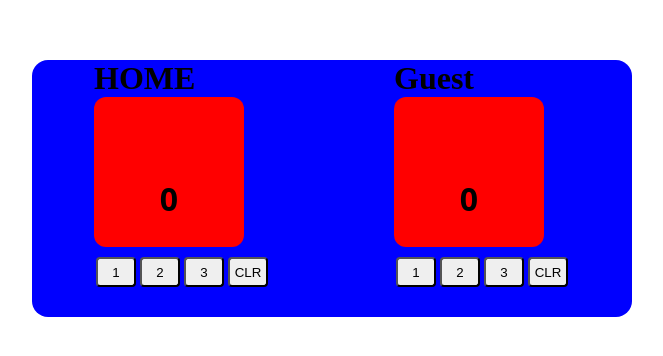
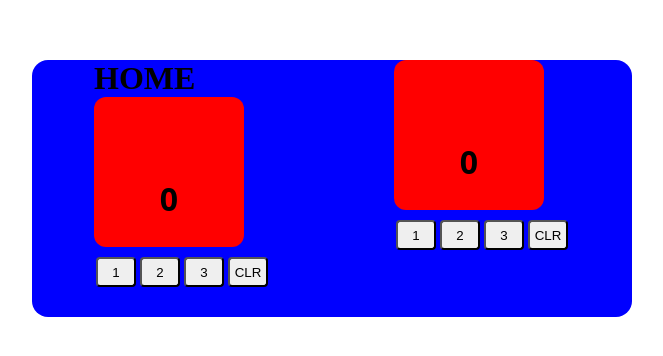
Before and after one commit to AbhishekCoder25/Scoreboard, a plain HTML site: page index.html in a window 1280 px wide. Shown: the part 140-496 px from the top of the page, without its empty margins (368-1031 px from the left). Drawn offline with Linux system fonts and the light colour scheme; a web font is replaced by a local one.

Commit message:
Update index.html

```diff
--- a/index.html
+++ b/index.html
@@ -26,7 +26,6 @@
     </div>
   </div>
   <div class="guest">
-    <h1>Guest</h1>
   <div class="score" id="guest">0</div>
   <div class="score-add">
     <button class="btn" onclick="inc(1,'guest')" >1</button>
```
